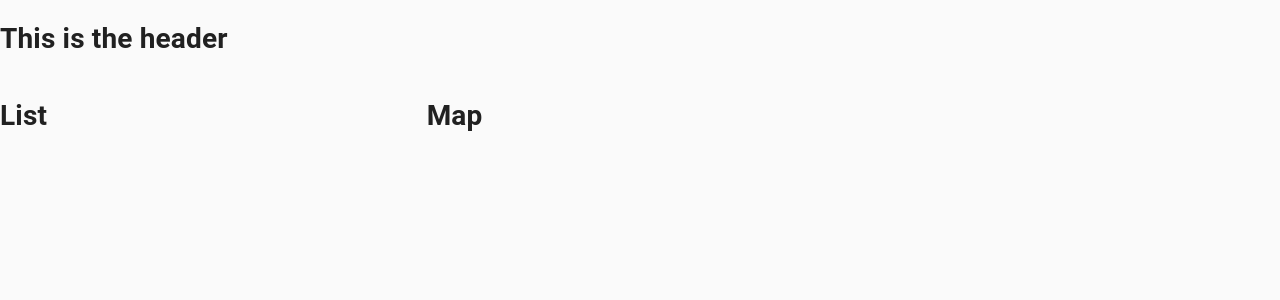
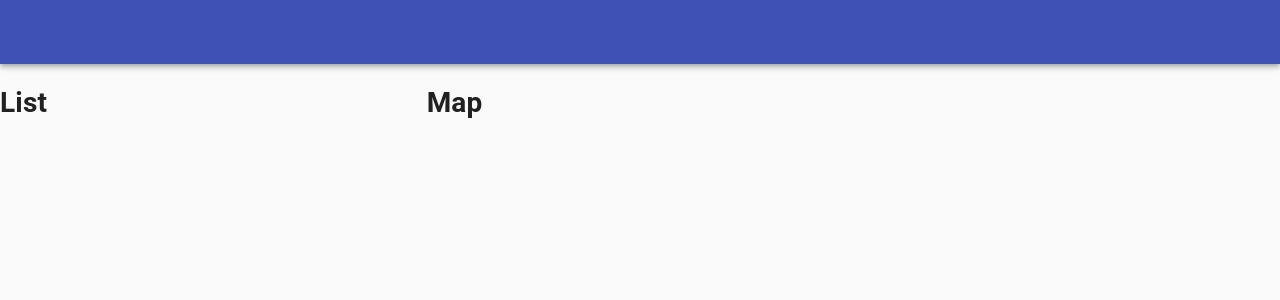
Before and after one commit to CanniJr/Travgenda, a React (Create React App) app: page / in a window 1280 px wide. Shown: the top 300 px of the page. Built offline with nearby package versions, Linux system fonts and the light colour scheme.

Commit message:
Add material UI ttoolbar

```diff
--- a/src/App.js
+++ b/src/App.js
@@ -14,7 +14,7 @@ function App() {
         <Grid item xs={12} md={4}>
           <List />
         </Grid>
-        <Grid item xs={12} md={4}>
+        <Grid item xs={12} md={8}>
           <Map />
         </Grid>
       </Grid>
--- a/src/components/Header/Header.jsx
+++ b/src/components/Header/Header.jsx
@@ -1,10 +1,14 @@
 import React from "react";
+// import { Autocomplete } from '@react-google-maps/api'
+import { AppBar, Toolbar, Typography, InputBase, Box } from "@material-ui/core";
 
 const Header = () => {
   return (
-    <div className="header">
-      <h1>This is the header</h1>
-    </div>
+    <AppBar position="static">
+      <Toolbar>
+        <Typography></Typography>
+      </Toolbar>
+    </AppBar>
   );
 };
 
```
